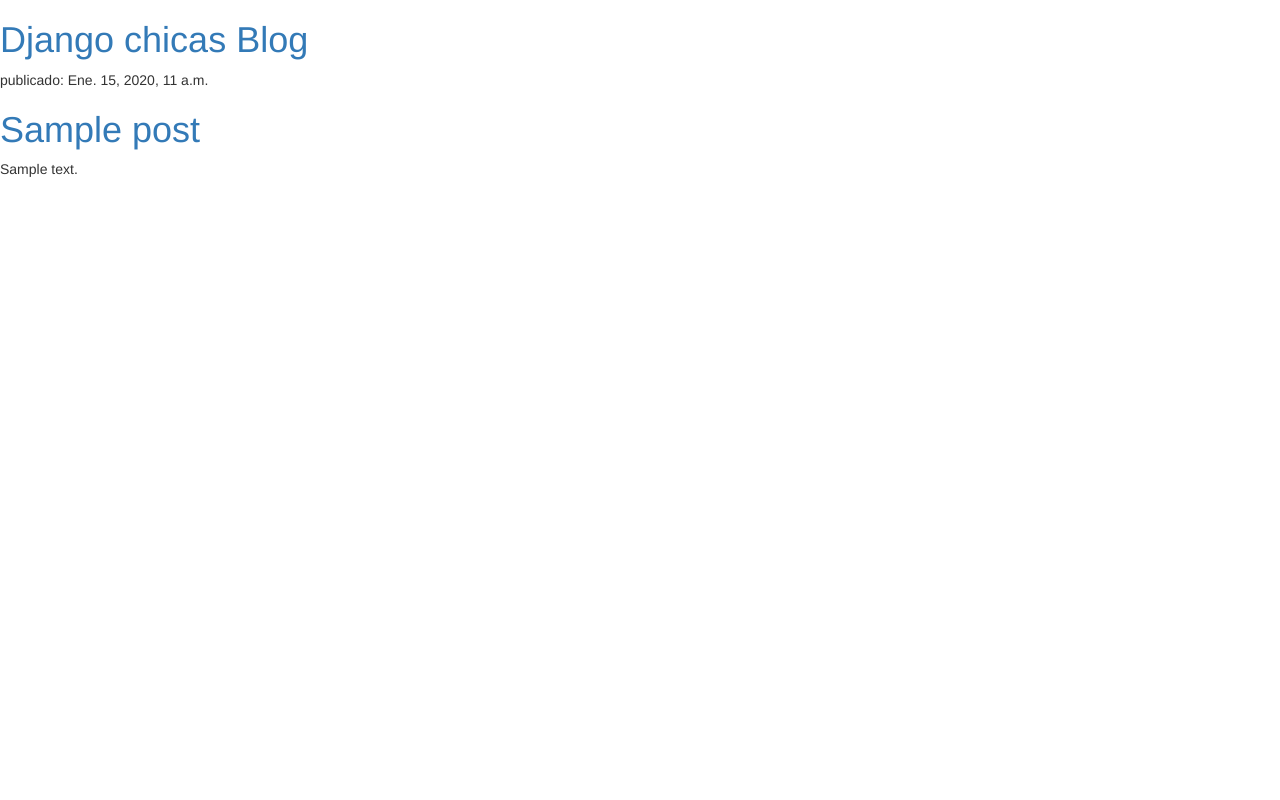
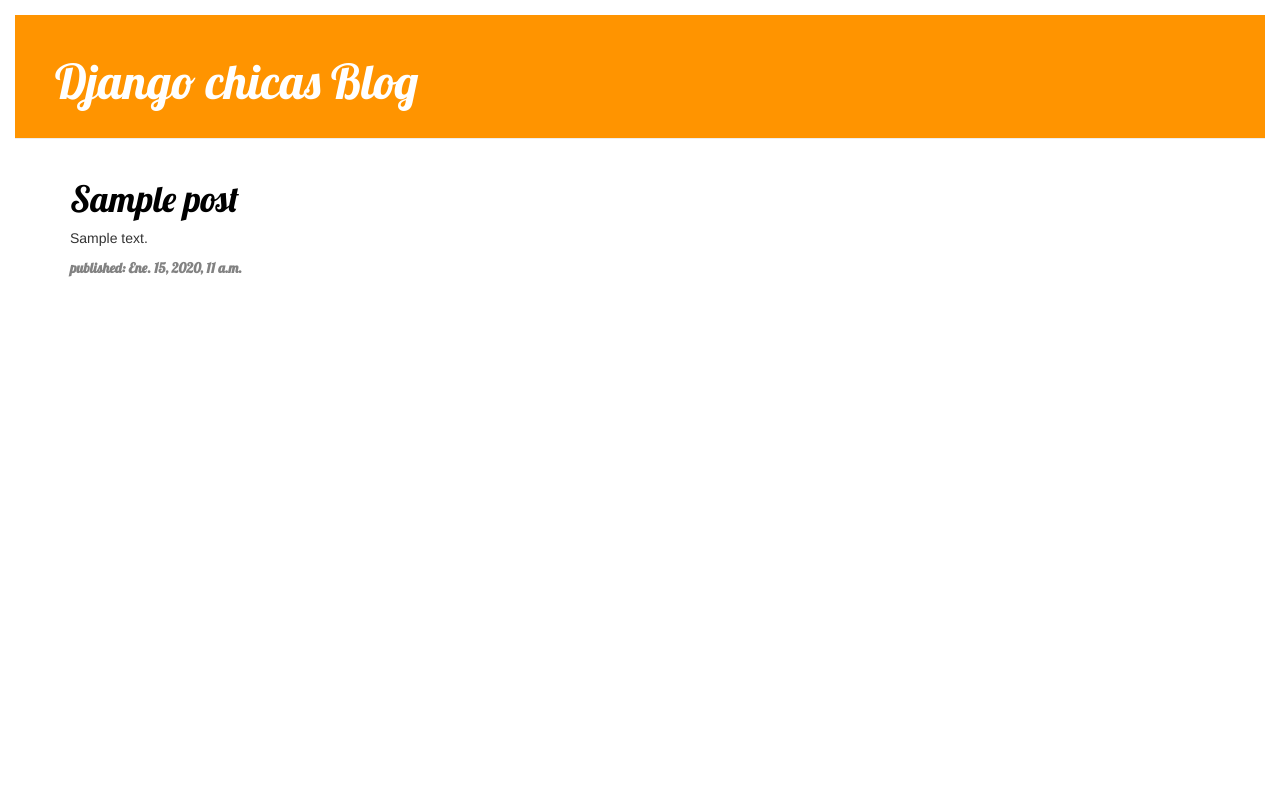
Before and after one commit to Tere1980/my-first-blog, a Django app: template blog/templates/blog/post_list.html in a window 1280 px wide. Run offline with Django 3.2, Linux system fonts and the light colour scheme; the template is opened without the code that fills it: values that come from a table or form of the project are taken from there, others are empty; tables that the repository leaves empty hold one stand-in row (values such as "Sample post"); some libraries are stand-ins or nearby versions.

Commit message:
añadido Css

```diff
--- /dev/null
+++ b/blog/static/css/blog.css
@@ -0,0 +1,61 @@
+h1 a {
+    color: #FCA205;
+    font-family: 'Lobster';
+}
+body {
+    padding: 15px;
+    margin: 0 auto;
+}
+.page-header {
+    background-color: #ff9400;
+    margin-top: 0;
+    padding: 20px 20px 20px 40px;
+}
+
+.page-header h1, .page-header h1 a, .page-header h1 a:visited, .page-header h1 a:active {
+    color: #ffffff;
+    font-size: 36pt;
+    text-decoration: none;
+}
+
+.content {
+    margin-left: 40px;
+}
+
+h1, h2, h3, h4 {
+    font-family: 'Lobster', cursive;
+}
+
+.date {
+    float: left;
+    color: #828282;
+    font-family: 'Lobster';
+    font-weight: bold;
+    font-size: 14px;
+}
+
+.save {
+    float: right;
+}
+
+.post-form textarea, .post-form input {
+    width: 100%;
+}
+
+.top-menu, .top-menu:hover, .top-menu:visited {
+    color: #ffffff;
+    float: right;
+    font-size: 26pt;
+    margin-right: 20px;
+}
+
+.post {
+    margin-bottom: 70px;
+}
+
+.post h1 a, .post h1 a:visited {
+    color: #000000;
+}
+p{
+	text-align: justify;
+}
--- a/blog/templates/blog/post_list.html
+++ b/blog/templates/blog/post_list.html
@@ -1,23 +1,34 @@
+{% load static %}
 <html>
     <head>
         <title>Django Girls blog</title>
-        <link rel="stylesheet" href="//maxcdn.bootstrapcdn.com/bootstrap/3.2.0/css/bootstrap.min.css">
-<link rel="stylesheet" href="//maxcdn.bootstrapcdn.com/bootstrap/3.2.0/css/bootstrap-theme.min.css">
+       <link rel="stylesheet" href="//maxcdn.bootstrapcdn.com/bootstrap/3.2.0/css/bootstrap.min.css">
+        <link rel="stylesheet" href="//maxcdn.bootstrapcdn.com/bootstrap/3.2.0/css/bootstrap-theme.min.css">
+        <link rel="stylesheet" href="{% static 'css/blog.css' %}">
+        <link href="//fonts.googleapis.com/css?family=Lobster&subset=latin,latin-ext" rel="stylesheet" type="text/css">
+
     </head>
     <body>
-      <div>
+      <div class="page-header">
       	<h1>
       		<a href = "/" > Django chicas Blog </a>
       	</h1>
       </div>
-        {% for post in posts %}
-        <div>
-        	<p> publicado: {{ post.published_date }} </p>
-        	<h1>
-        		<a href = "">{{ post.title }}</a>
-        	</h1>
-        	<p>{{ post.text|linebreaksbr }} </p>
-        </div>
-        {% endfor %}
+      <div class="content container">
+    	<div class="row">
+        	<div class="col-md-12">
+            	{% for post in posts %}
+                	<div class="post">
+
+                    	<h1><a href="">{{ post.title }}</a></h1>
+                    	<p>{{ post.text|linebreaksbr }}</p>
+                    	<div class="date">
+                        	<p>published: {{ post.published_date }}</p>
+                    	</div>
+                	</div>
+            	{% endfor %}
+        	</div>
+    	</div>
+	</div>
     </body>
 </html>
```
